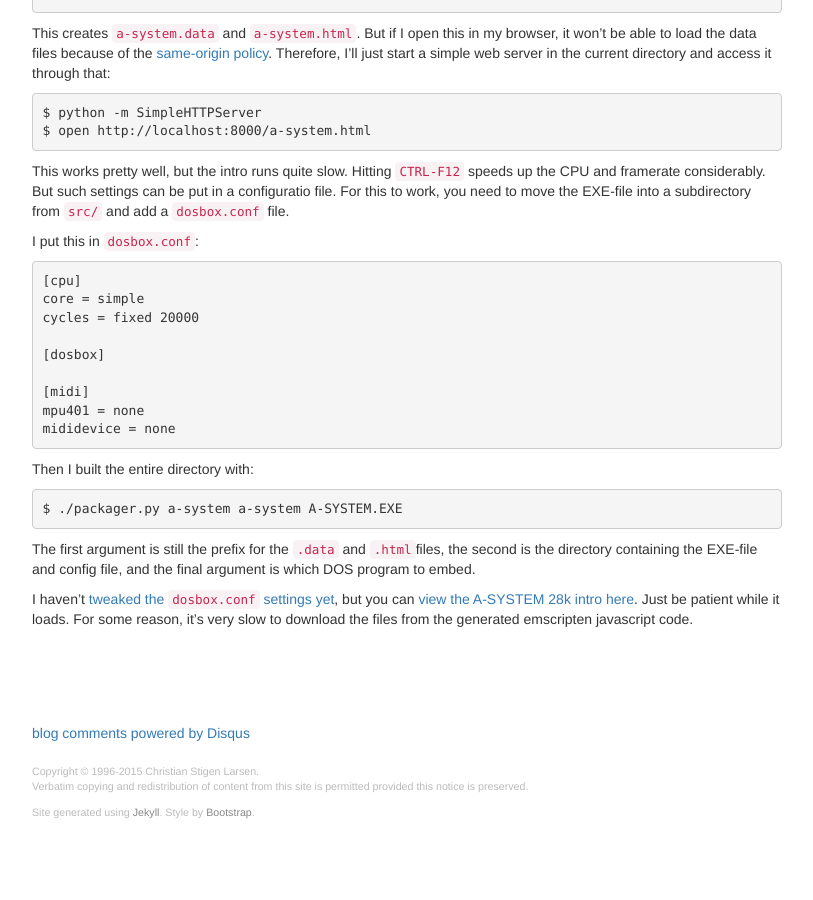
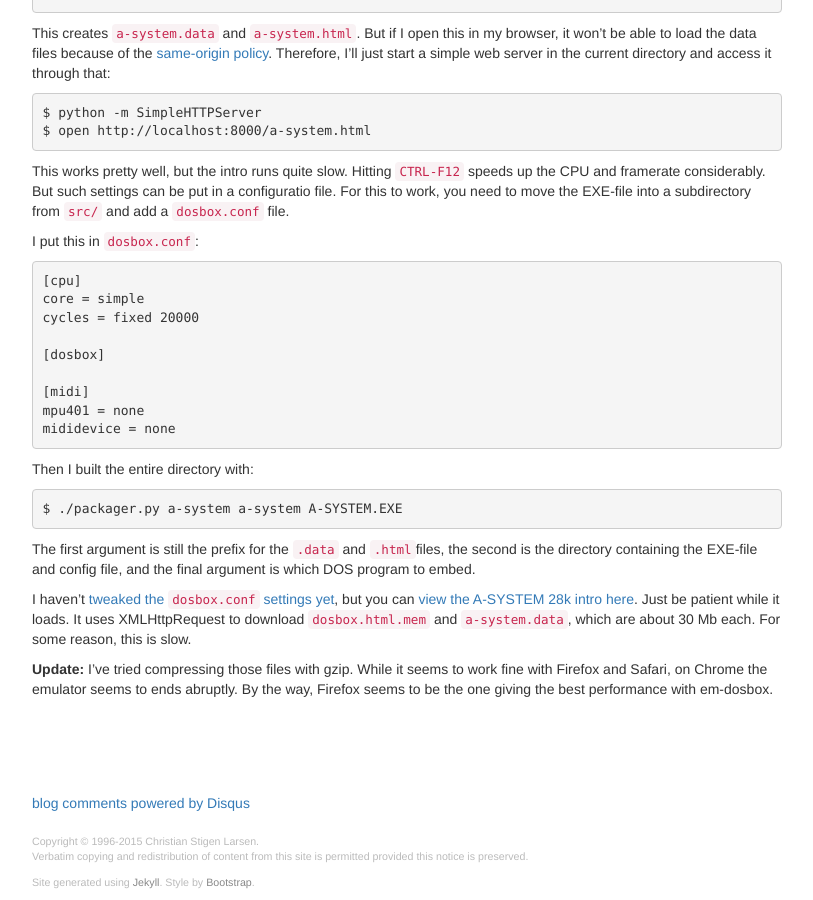
Before and after one commit to cslarsen/csl.name, a Jekyll site: the page built from _posts/2015-01-22-em-dosbox.md, in a window 1280 px wide and 900 px high, scrolled down 2194 px. Shown: the whole window, without its empty margins (38-851 px from the left). Built offline with Jekyll 4.4.1, drawn with Linux system fonts in a browser that asks for light colours; Markdown is read by kramdown in place of the engine named in the settings; comment, search, counter and statistics services are not loaded; before the commit the page ends 3024 px from its top, so only the background shows below that; some of the changed text lies outside the part shown.

Commit message:
Adds update to em-dosbox

```diff
--- a/_posts/2015-01-22-em-dosbox.md
+++ b/_posts/2015-01-22-em-dosbox.md
@@ -159,6 +159,11 @@ argument is which DOS program to embed.
 
 I haven't [tweaked the `dosbox.conf`
 settings yet](http://www.dosbox.com/wiki/Dosbox.conf), but you can [view the
-A-SYSTEM 28k intro here](/a-system/).  Just be patient while it loads. For some
-reason, it's very slow to download the files from the generated emscripten
-javascript code.
+A-SYSTEM 28k intro here](/a-system/).  Just be patient while it loads.
+It uses XMLHttpRequest to download `dosbox.html.mem` and `a-system.data`, which
+are about 30 Mb each.  For some reason, this is slow.
+
+**Update:** I've tried compressing those files with gzip. While it seems to
+work fine with Firefox and Safari, on Chrome the emulator seems to ends
+abruptly.  By the way, Firefox seems to be the one giving the best performance
+with em-dosbox.
```
Also changed, not shown: other parts of _posts/2015-01-22-em-dosbox.md (+1 -1 lines).
